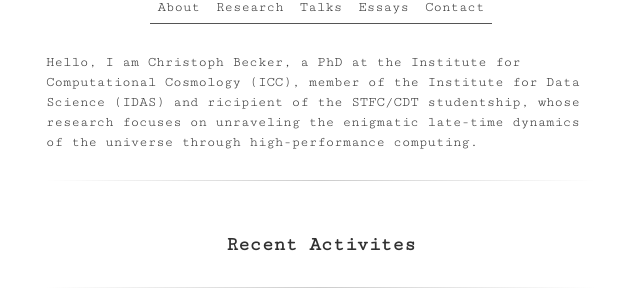
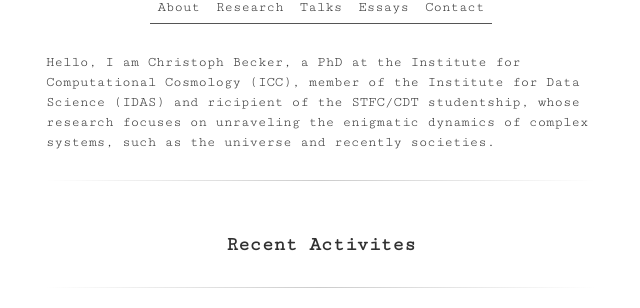
Before and after one commit to Christovis/Christovis.github.io, a Jekyll site: the page built from index.html, in a window 1280 px wide. Shown: the part 201-509 px from the top of the page, without its empty margins (319-959 px from the left). Built offline with Jekyll 4.4.1, drawn with Linux system fonts in a browser that asks for light colours.

Commit message:
update index

```diff
--- a/index.html
+++ b/index.html
@@ -4,10 +4,7 @@
 
 <section>
 
-Hello, I am Christoph Becker, a PhD at the Institute for Computational Cosmology (ICC),
-member of the Institute for Data Science (IDAS) and ricipient of the STFC/CDT studentship,
-whose research focuses on unraveling the enigmatic late-time dynamics of the universe
-through high-performance computing.
+Hello, I am Christoph Becker, a PhD at the Institute for Computational Cosmology (ICC), member of the Institute for Data Science (IDAS) and ricipient of the STFC/CDT studentship, whose research focuses on unraveling the enigmatic dynamics of complex systems, such as the universe and recently societies.
 
 <div class="divider"></div>
 
```
